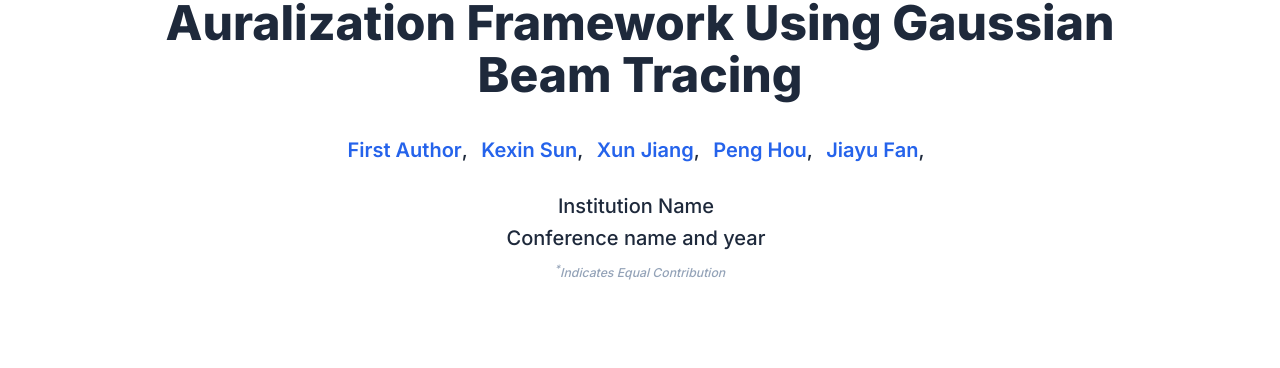
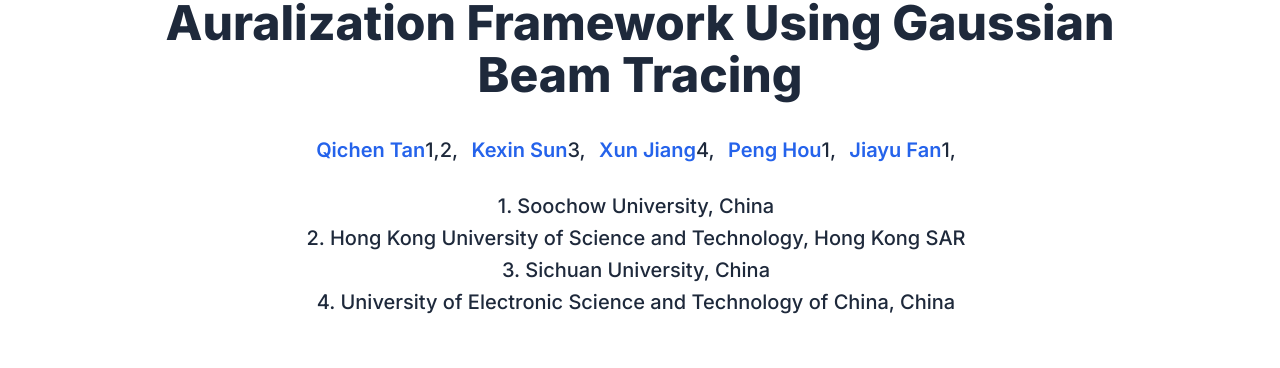
Before and after one commit to GBTFlyoverNoise/GBTFlyoverNoise.github.io, a plain HTML site: page index.html in a window 1280 px wide. Shown: the part 173-541 px from the top of the page. Drawn offline with nearby package versions, Linux system fonts and the light colour scheme; some icons are missing.

Commit message:
Update index.html

```diff
--- a/index.html
+++ b/index.html
@@ -245,25 +245,27 @@
             <div class="is-size-5 publication-authors">
               <!-- TODO: Replace with your paper authors and their personal links -->
               <span class="author-block">
-                <a href="" target="_blank">First Author</a>,</span>
+                <a href="" target="_blank">Qichen Tan</a><span>1,2</span>,</span>
                 <span class="author-block">
-                  <a href="SECOND AUTHOR PERSONAL LINK" target="_blank">Kexin Sun</a>,</span>
+                  <a href="SECOND AUTHOR PERSONAL LINK" target="_blank">Kexin Sun</a><span>3</span>,</span>
                   <span class="author-block">
-                    <a href="THIRD AUTHOR PERSONAL LINK" target="_blank">Xun Jiang</a>,
+                    <a href="THIRD AUTHOR PERSONAL LINK" target="_blank">Xun Jiang</a><span>4</span>,
                   </span>
               <span class="author-block">
-                    <a href="THIRD AUTHOR PERSONAL LINK" target="_blank">Peng Hou</a>,
+                    <a href="THIRD AUTHOR PERSONAL LINK" target="_blank">Peng Hou</a><span>1</span>,
                   </span>
               <span class="author-block">
-                    <a href="THIRD AUTHOR PERSONAL LINK" target="_blank">Jiayu Fan</a>,
+                    <a href="THIRD AUTHOR PERSONAL LINK" target="_blank">Jiayu Fan</a><span>1</span>,
                   </span>
                   </div>
 
                   <div class="is-size-5 publication-authors">
                     <!-- TODO: Replace with your institution and conference/journal info -->
-                    <span class="author-block">Institution Name<br>Conference name and year</span>
-                    <!-- TODO: Remove this line if no equal contribution -->
-                    <span class="eql-cntrb"><small><br><sup>*</sup>Indicates Equal Contribution</small></span>
+                    <span class="author-block">1. Soochow University, China<br>
+                      2. Hong Kong University of Science and Technology, Hong Kong SAR<br>
+                      3. Sichuan University, China<br>
+                      4. University of Electronic Science and Technology of China, China</span>
+
                   </div>
 
 
```
